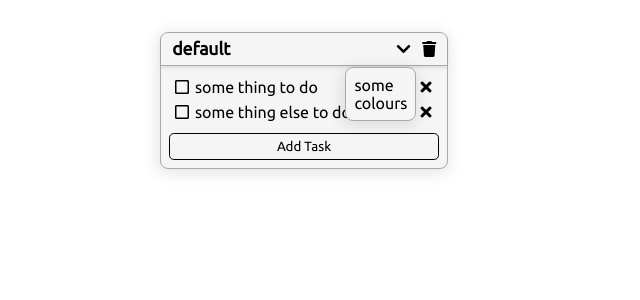
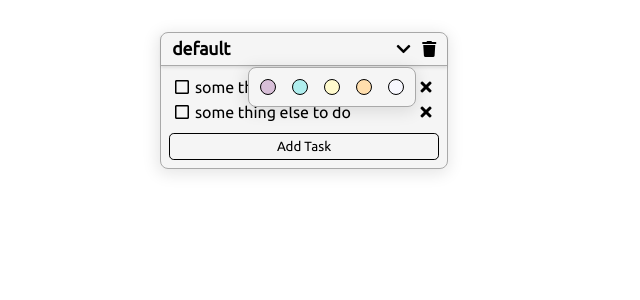
Before and after one commit to bushblade/react-todos-mark2, a React (Create React App) app: page / in a window 1280 px wide. Both pictures are taken after a click on the element 403 px from the left and 48 px from the top of the page. Shown: the top 300 px of the page, without its empty margins (0-640 px from the left). Built offline with nearby package versions, Linux system fonts and the light colour scheme.

Commit message:
working color picker

```diff
--- a/src/App.css
+++ b/src/App.css
@@ -27,7 +27,7 @@ body {
 }
 
 .icon:hover {
-  background: rgba(200, 200, 200, 0.6);
+  background: rgba(0, 0, 0, 0.2);
 }
 
 .icon i {
@@ -87,7 +87,7 @@ body {
 }
 
 .checked {
-  color: darkgrey;
+  color: DimGray;
   text-decoration: line-through;
 }
 
@@ -123,7 +123,7 @@ body {
   top: 120%;
   right: 0;
   border: 1px solid darkgrey;
-  padding: 0.5rem;
+  padding: 0.2rem;
   border-radius: 0.5rem;
   box-shadow: -1px 3px 16px 2px rgba(0, 0, 0, 0.1);
 }
@@ -131,3 +131,32 @@ body {
 .color-pick.active > .color-picker {
   display: block;
 }
+
+.color-picker-container {
+  display: flex;
+}
+
+.color-pick-icon-container {
+  margin: 0;
+  padding: 0;
+  width: 2rem;
+  height: 2rem;
+  cursor: pointer;
+  display: flex;
+  align-items: center;
+  justify-content: center;
+  border-radius: 50%;
+  transition: all 0.1s ease-in-out;
+}
+
+.color-pick-icon-container:hover {
+  background: rgba(0, 0, 0, 0.2);
+}
+
+.color-pick-icon {
+  width: 1rem;
+  height: 1rem;
+  border: 1px solid black;
+  border-radius: 50%;
+  cursor: pointer;
+}
--- a/src/components/ColorPicker.js
+++ b/src/components/ColorPicker.js
@@ -2,7 +2,8 @@ import React, { Component } from 'react'
 
 export default class ColorPicker extends Component {
   state = {
-    showMenu: false
+    showMenu: false,
+    colors: ['Thistle', 'PaleTurquoise', 'LemonChiffon', 'NavajoWhite', 'GhostWhite']
   }
 
   toggleMenu = () =>
@@ -18,8 +19,10 @@ export default class ColorPicker extends Component {
   }
 
   render() {
-    const { card, context } = this.props
-    const { state: { showMenu }, toggleMenu, closeDropdown } = this // prettier-ignore
+    const {
+      card,
+      context: { dispatch, CHANGE_COLOR } } = this.props // prettier-ignore
+    const { state: { showMenu, colors }, toggleMenu, closeDropdown } = this // prettier-ignore
     return (
       <span
         className={`icon color-pick ${showMenu ? 'active' : ''}`}
@@ -29,7 +32,16 @@ export default class ColorPicker extends Component {
         }}>
         <i className="fas fa-chevron-down" />
         <div className="color-picker" style={{ backgroundColor: card.color }}>
-          some colours
+          <div className="color-picker-container">
+            {colors.map(color => (
+              <span
+                className="color-pick-icon-container"
+                key={color}
+                onClick={() => dispatch(CHANGE_COLOR({ card, color }))}>
+                <span className="color-pick-icon" style={{ backgroundColor: color }} />
+              </span>
+            ))}
+          </div>
         </div>
       </span>
     )
--- a/src/contextActions.js
+++ b/src/contextActions.js
@@ -43,5 +43,10 @@ export default {
   UPDATE_TITLE: ({ card, textContent }) => {
     card.title = textContent
     return taskReducer(card)
+  },
+
+  CHANGE_COLOR: ({ card, color }) => {
+    card.color = color
+    return taskReducer(card)
   }
 }
```
